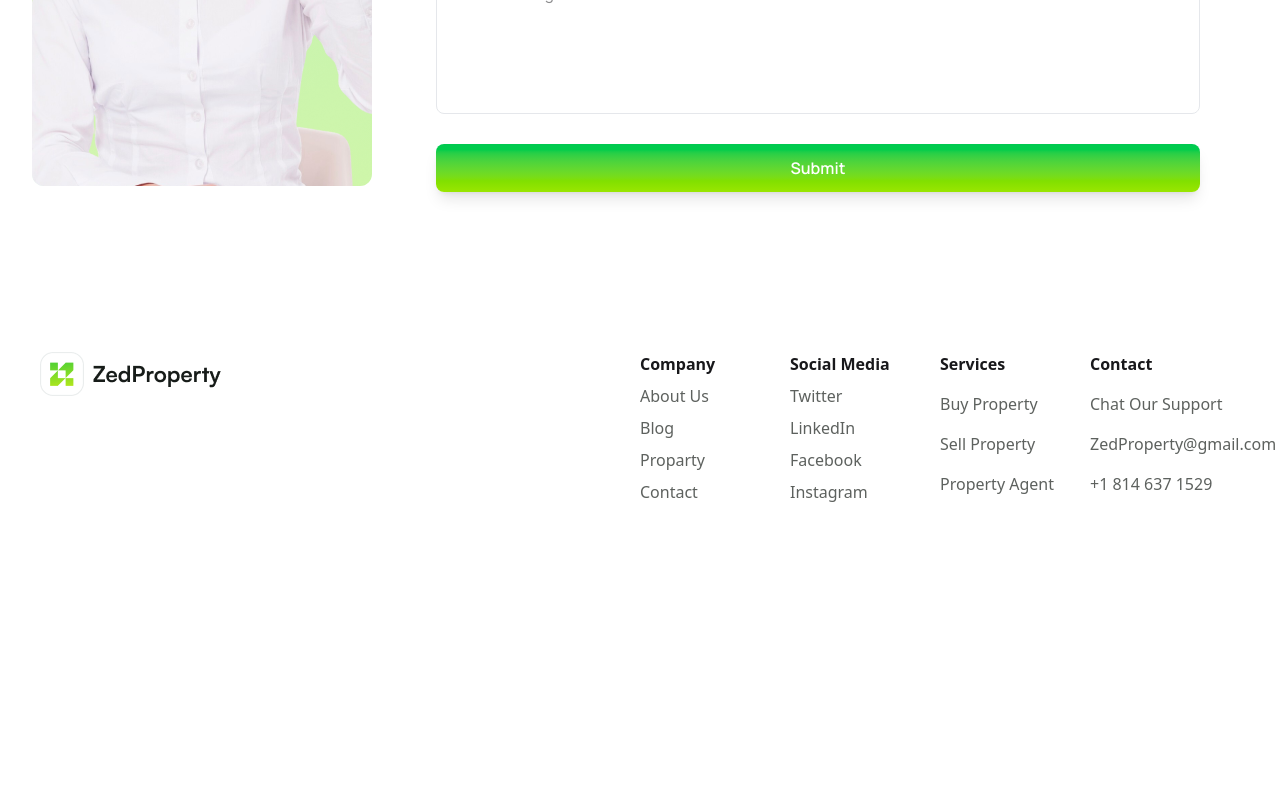
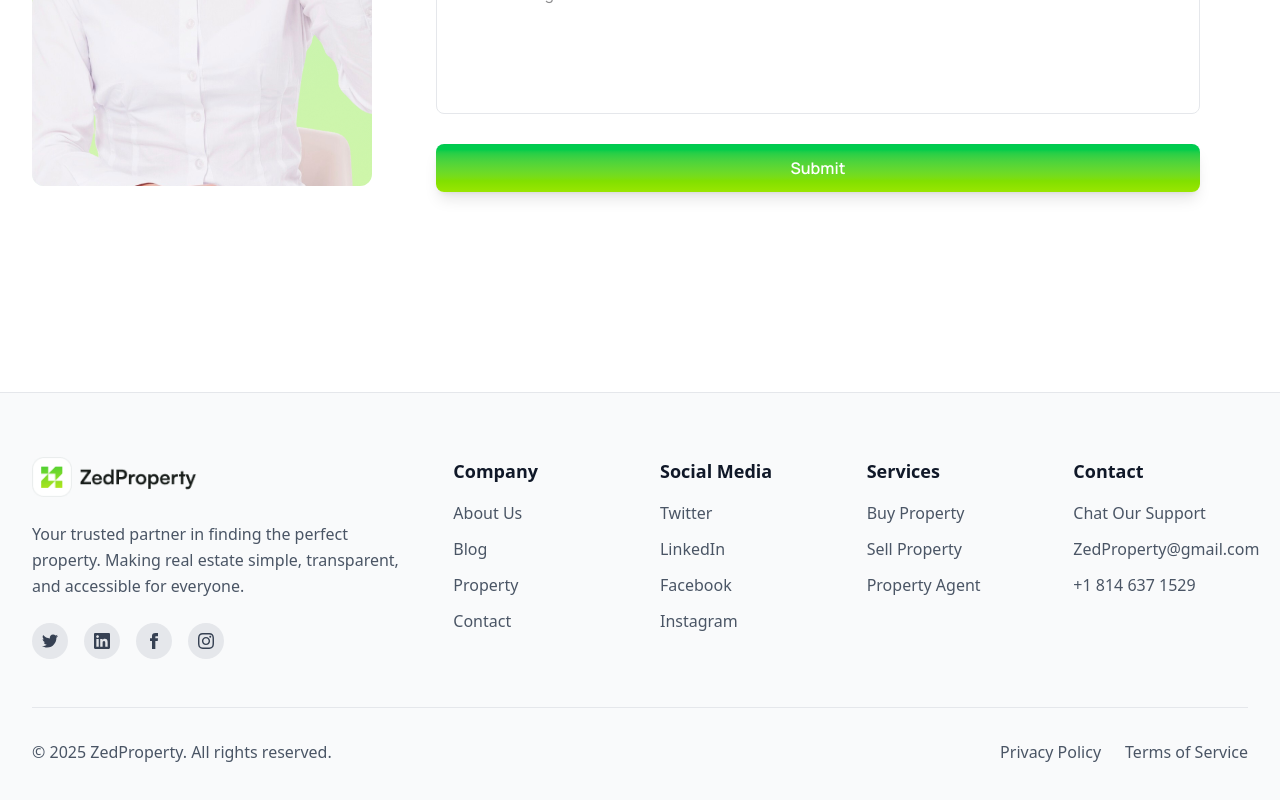
Before and after one commit to Jubayerhusain/zed-property, a React (Vite) app: page / in a window 1280 px wide. Shown: the part 6018-6818 px from the top of the page. Before the commit the page ends 6562 px from the top, so only its background shows below. Built offline with nearby package versions, Linux system fonts and the light colour scheme.

Commit message:
footer section issue fixed

```diff
--- a/src/components/Footer.jsx
+++ b/src/components/Footer.jsx
@@ -2,48 +2,145 @@ import React from "react";
 import logo from "../assets/logo.png";
 
 const Footer = () => {
+  const footerSections = [
+    {
+      title: "Company",
+      links: ["About Us", "Blog", "Property", "Contact"],
+    },
+    {
+      title: "Social Media",
+      links: ["Twitter", "LinkedIn", "Facebook", "Instagram"],
+    },
+    {
+      title: "Services",
+      links: ["Buy Property", "Sell Property", "Property Agent"],
+    },
+    {
+      title: "Contact",
+      links: ["Chat Our Support", "ZedProperty@gmail.com", "+1 814 637 1529"],
+    },
+  ];
+
   return (
-    <div className="p-10 w-full grid sm:grid-cols-2 " >
-      <div className="" >
-        <div>
-            <img src={logo} alt="" />
+    <footer className="bg-gray-50 border-t border-gray-200 mt-20">
+      <div className="max-w-7xl mx-auto px-4 sm:px-6 lg:px-8 py-10 sm:py-12 lg:py-16">
+        <div className="grid grid-cols-1 lg:grid-cols-12 gap-8 lg:gap-12">
+          {/* Logo and Description Section */}
+          <div className="lg:col-span-4">
+            <div className="mb-4 sm:mb-6">
+              <img
+                src={logo}
+                alt="ZedProperty Logo"
+                className="h-8 sm:h-10 w-auto"
+              />
+            </div>
+            <p className="text-sm sm:text-base text-gray-600 leading-relaxed max-w-sm">
+              Your trusted partner in finding the perfect property. Making real
+              estate simple, transparent, and accessible for everyone.
+            </p>
+            {/* Social Icons */}
+            <div className="flex items-center gap-4 mt-6">
+              <a
+                href="#"
+                className="w-9 h-9 rounded-full bg-gray-200 hover:bg-green-500 flex items-center justify-center transition-colors duration-200 group"
+              >
+                <svg
+                  className="w-4 h-4 text-gray-700 group-hover:text-white"
+                  fill="currentColor"
+                  viewBox="0 0 24 24"
+                >
+                  <path d="M24 4.557c-.883.392-1.832.656-2.828.775 1.017-.609 1.798-1.574 2.165-2.724-.951.564-2.005.974-3.127 1.195-.897-.957-2.178-1.555-3.594-1.555-3.179 0-5.515 2.966-4.797 6.045-4.091-.205-7.719-2.165-10.148-5.144-1.29 2.213-.669 5.108 1.523 6.574-.806-.026-1.566-.247-2.229-.616-.054 2.281 1.581 4.415 3.949 4.89-.693.188-1.452.232-2.224.084.626 1.956 2.444 3.379 4.6 3.419-2.07 1.623-4.678 2.348-7.29 2.04 2.179 1.397 4.768 2.212 7.548 2.212 9.142 0 14.307-7.721 13.995-14.646.962-.695 1.797-1.562 2.457-2.549z" />
+                </svg>
+              </a>
+              <a
+                href="#"
+                className="w-9 h-9 rounded-full bg-gray-200 hover:bg-green-500 flex items-center justify-center transition-colors duration-200 group"
+              >
+                <svg
+                  className="w-4 h-4 text-gray-700 group-hover:text-white"
+                  fill="currentColor"
+                  viewBox="0 0 24 24"
+                >
+                  <path d="M20.447 20.452h-3.554v-5.569c0-1.328-.027-3.037-1.852-3.037-1.853 0-2.136 1.445-2.136 2.939v5.667H9.351V9h3.414v1.561h.046c.477-.9 1.637-1.85 3.37-1.85 3.601 0 4.267 2.37 4.267 5.455v6.286zM5.337 7.433c-1.144 0-2.063-.926-2.063-2.065 0-1.138.92-2.063 2.063-2.063 1.14 0 2.064.925 2.064 2.063 0 1.139-.925 2.065-2.064 2.065zm1.782 13.019H3.555V9h3.564v11.452zM22.225 0H1.771C.792 0 0 .774 0 1.729v20.542C0 23.227.792 24 1.771 24h20.451C23.2 24 24 23.227 24 22.271V1.729C24 .774 23.2 0 22.222 0h.003z" />
+                </svg>
+              </a>
+              <a
+                href="#"
+                className="w-9 h-9 rounded-full bg-gray-200 hover:bg-green-500 flex items-center justify-center transition-colors duration-200 group"
+              >
+                <svg
+                  className="w-4 h-4 text-gray-700 group-hover:text-white"
+                  fill="currentColor"
+                  viewBox="0 0 24 24"
+                >
+                  <path d="M9 8h-3v4h3v12h5v-12h3.642l.358-4h-4v-1.667c0-.955.192-1.333 1.115-1.333h2.885v-5h-3.808c-3.596 0-5.192 1.583-5.192 4.615v3.385z" />
+                </svg>
+              </a>
+              <a
+                href="#"
+                className="w-9 h-9 rounded-full bg-gray-200 hover:bg-green-500 flex items-center justify-center transition-colors duration-200 group"
+              >
+                <svg
+                  className="w-4 h-4 text-gray-700 group-hover:text-white"
+                  fill="currentColor"
+                  viewBox="0 0 24 24"
+                >
+                  <path d="M12 2.163c3.204 0 3.584.012 4.85.07 3.252.148 4.771 1.691 4.919 4.919.058 1.265.069 1.645.069 4.849 0 3.205-.012 3.584-.069 4.849-.149 3.225-1.664 4.771-4.919 4.919-1.266.058-1.644.07-4.85.07-3.204 0-3.584-.012-4.849-.07-3.26-.149-4.771-1.699-4.919-4.92-.058-1.265-.07-1.644-.07-4.849 0-3.204.013-3.583.07-4.849.149-3.227 1.664-4.771 4.919-4.919 1.266-.057 1.645-.069 4.849-.069zm0-2.163c-3.259 0-3.667.014-4.947.072-4.358.2-6.78 2.618-6.98 6.98-.059 1.281-.073 1.689-.073 4.948 0 3.259.014 3.668.072 4.948.2 4.358 2.618 6.78 6.98 6.98 1.281.058 1.689.072 4.948.072 3.259 0 3.668-.014 4.948-.072 4.354-.2 6.782-2.618 6.979-6.98.059-1.28.073-1.689.073-4.948 0-3.259-.014-3.667-.072-4.947-.196-4.354-2.617-6.78-6.979-6.98-1.281-.059-1.69-.073-4.949-.073zm0 5.838c-3.403 0-6.162 2.759-6.162 6.162s2.759 6.163 6.162 6.163 6.162-2.759 6.162-6.163c0-3.403-2.759-6.162-6.162-6.162zm0 10.162c-2.209 0-4-1.79-4-4 0-2.209 1.791-4 4-4s4 1.791 4 4c0 2.21-1.791 4-4 4zm6.406-11.845c-.796 0-1.441.645-1.441 1.44s.645 1.44 1.441 1.44c.795 0 1.439-.645 1.439-1.44s-.644-1.44-1.439-1.44z" />
+                </svg>
+              </a>
+            </div>
+          </div>
+
+          {/* Footer Links Grid */}
+          <div className="lg:col-span-8">
+            <div className="grid grid-cols-2 sm:grid-cols-4 gap-6 sm:gap-8">
+              {footerSections.map((section, index) => (
+                <div key={index} className="space-y-3 sm:space-y-4">
+                  <h3 className="text-base sm:text-lg font-bold text-gray-900">
+                    {section.title}
+                  </h3>
+                  <ul className="space-y-2 sm:space-y-3">
+                    {section.links.map((link, linkIndex) => (
+                      <li key={linkIndex}>
+                        <a
+                          href="#"
+                          className="text-sm sm:text-base text-gray-600 hover:text-green-600 transition-colors duration-200 inline-block"
+                        >
+                          {link}
+                        </a>
+                      </li>
+                    ))}
+                  </ul>
+                </div>
+              ))}
+            </div>
+          </div>
         </div>
 
+        {/* Bottom Section */}
+        <div className="mt-10 sm:mt-12 pt-6 sm:pt-8 border-t border-gray-200">
+          <div className="flex flex-col sm:flex-row justify-between items-center gap-4">
+            <p className="text-sm sm:text-base text-gray-600 text-center sm:text-left">
+              © {new Date().getFullYear()} ZedProperty. All rights reserved.
+            </p>
+            <div className="flex items-center gap-4 sm:gap-6">
+              <a
+                href="#"
+                className="text-sm sm:text-base text-gray-600 hover:text-green-600 transition-colors duration-200"
+              >
+                Privacy Policy
+              </a>
+              <a
+                href="#"
+                className="text-sm sm:text-base text-gray-600 hover:text-green-600 transition-colors duration-200"
+              >
+                Terms of Service
+              </a>
+            </div>
+          </div>
+        </div>
       </div>
-      <div className=" grid grid-cols-2 sm:grid-cols-4" >
-        {/* 1st section */}
-        <div className=" grid grid-cols-1 gap-2" >
-        <h1 className=" text-[16px] font-semibold" >Company</h1>
-        <h1 className=" text-[16px] text-[#171C19B2] font-medium" >About Us</h1>
-        <h1 className=" text-[16px] text-[#171C19B2] font-medium" >Blog</h1>
-        <h1 className=" text-[16px] text-[#171C19B2] font-medium" >Proparty</h1>
-        <h1 className=" text-[16px] text-[#171C19B2] font-medium" >Contact</h1>
-      </div>
-      {/* 2nd section  */}
-      <div className=" grid grid-cols-1 gap-2" >
-        <h1 className=" text-[16px] font-semibold" >Social Media</h1>
-        <h1 className=" text-[16px] text-[#171C19B2] font-medium" >Twitter</h1>
-        <h1 className=" text-[16px] text-[#171C19B2] font-medium" >LinkedIn</h1>
-        <h1 className=" text-[16px] text-[#171C19B2] font-medium" >Facebook</h1>
-        <h1 className=" text-[16px] text-[#171C19B2] font-medium" >Instagram</h1>
-      </div>
-
-      {/* 3rd section  */}
-      <div className=" grid grid-cols-1 gap-2" >
-        <h1 className=" text-[16px] font-semibold" >Services</h1>
-        <h1 className=" text-[16px] text-[#171C19B2] font-medium" >Buy Property</h1>
-        <h1 className=" text-[16px] text-[#171C19B2] font-medium" >Sell Property </h1>
-        <h1 className=" text-[16px] text-[#171C19B2] font-medium" >Property Agent</h1>
-      </div>
-      {/* 4th       */}
-      <div className=" grid grid-cols-1 gap-2" >
-        <h1 className=" text-[16px] font-semibold" >Contact</h1>
-        <h1 className=" text-[16px] text-[#171C19B2] font-medium" >Chat Our Support</h1>
-        <h1 className=" text-[16px] text-[#171C19B2] font-medium" >ZedProperty@gmail.com </h1>
-        <h1 className=" text-[16px] text-[#171C19B2] font-medium" >+1 814 637 1529</h1>
-      </div>
-      </div>
-    </div>
+    </footer>
   );
 };
 
```
